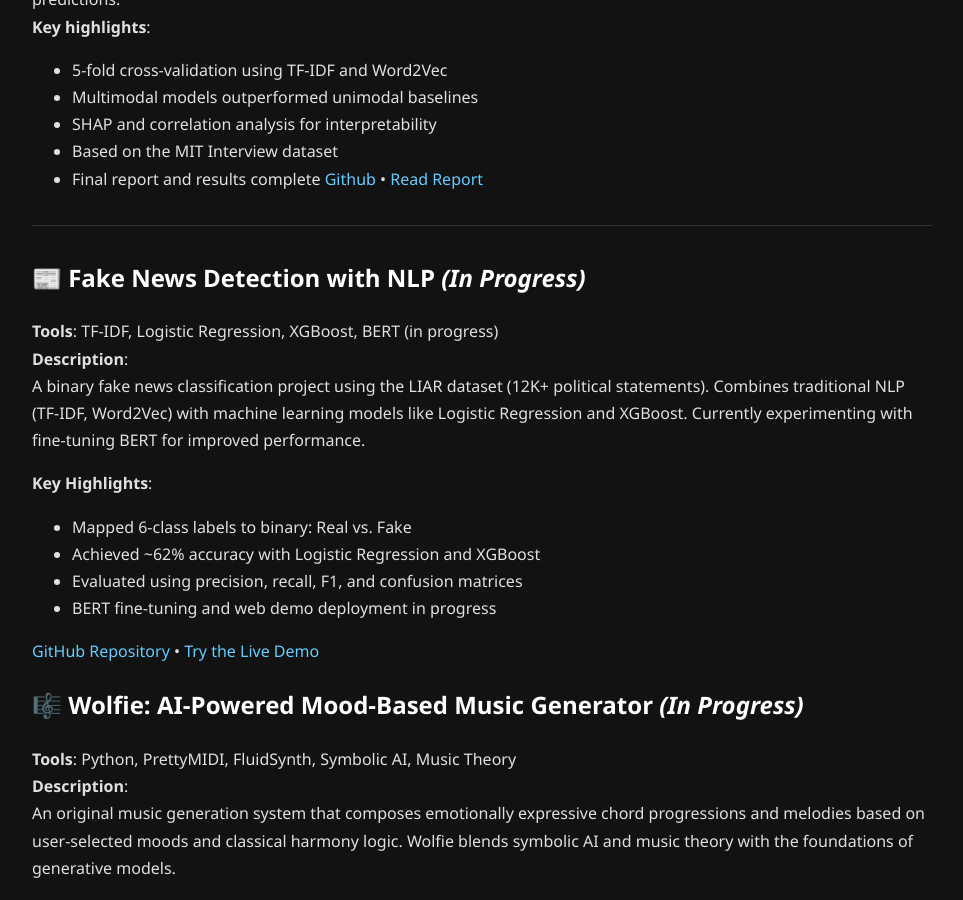
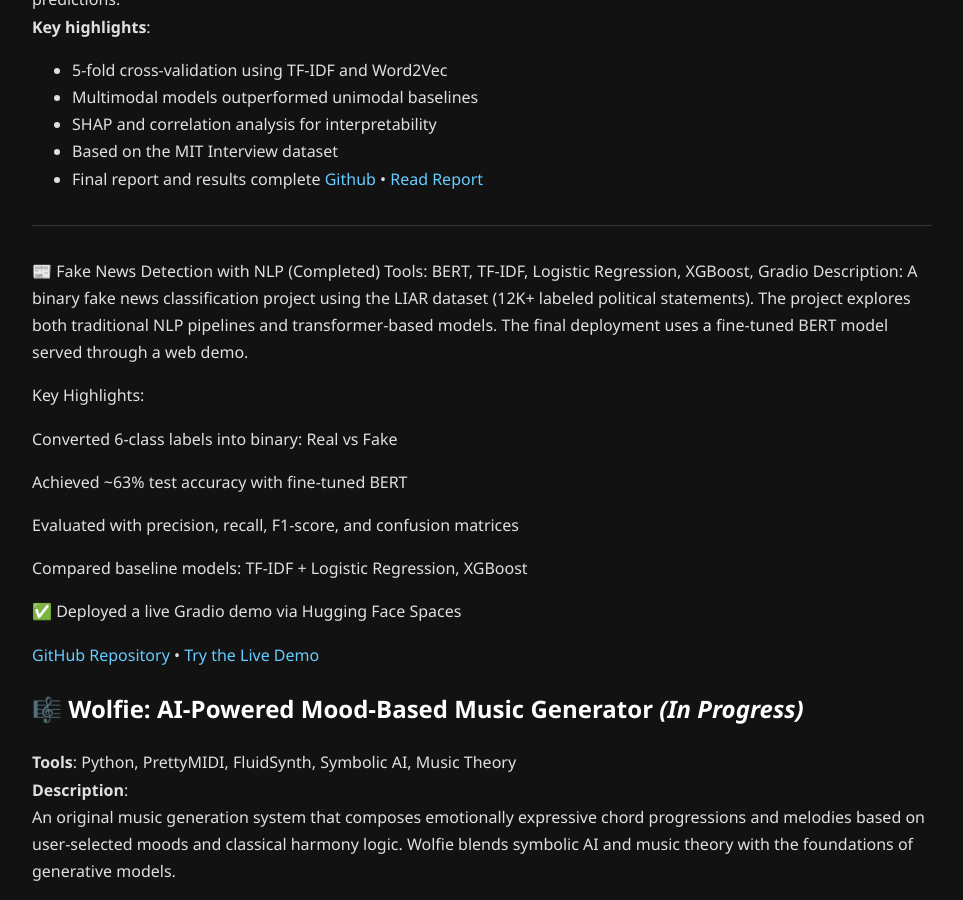
Before and after one commit to Orca71/shahriarnekouei.github.io, a Jekyll site: the page built from projects.md, in a window 1280 px wide and 900 px high, scrolled down 956 px. Shown: the whole window, without its empty margins (158-1121 px from the left). Built offline with Jekyll 4.4.1, drawn with Linux system fonts in a browser that asks for light colours.

Commit message:
Update projects.md

```diff
--- a/projects.md
+++ b/projects.md
@@ -38,18 +38,22 @@ Developed a multimodal machine learning pipeline to predict excitement and perfo
 [Github](https://github.com/Orca71/Interview-outcome-Prediction-Multimodal-ML-) • [Read Report](https://github.com/Orca71/Interview-Outcome-Prediction-Multimodal-ML-/blob/main/Report.pdf)
 
 ---
+📰 Fake News Detection with NLP (Completed)
+Tools: BERT, TF-IDF, Logistic Regression, XGBoost, Gradio
+Description:
+A binary fake news classification project using the LIAR dataset (12K+ labeled political statements). The project explores both traditional NLP pipelines and transformer-based models. The final deployment uses a fine-tuned BERT model served through a web demo.
 
-## 📰 Fake News Detection with NLP *(In Progress)*
+Key Highlights:
 
-**Tools**: TF-IDF, Logistic Regression, XGBoost, BERT (in progress)
-**Description**:
-A binary fake news classification project using the LIAR dataset (12K+ political statements). Combines traditional NLP (TF-IDF, Word2Vec) with machine learning models like Logistic Regression and XGBoost. Currently experimenting with fine-tuning BERT for improved performance.
+Converted 6-class labels into binary: Real vs Fake
 
-**Key Highlights**:
-- Mapped 6-class labels to binary: Real vs. Fake
-- Achieved ~62% accuracy with Logistic Regression and XGBoost
-- Evaluated using precision, recall, F1, and confusion matrices
-- BERT fine-tuning and web demo deployment in progress
+Achieved ~63% test accuracy with fine-tuned BERT
+
+Evaluated with precision, recall, F1-score, and confusion matrices
+
+Compared baseline models: TF-IDF + Logistic Regression, XGBoost
+
+✅ Deployed a live Gradio demo via Hugging Face Spaces
 
 [GitHub Repository](https://github.com/Orca71/fake-news-detector) •
 [Try the Live Demo](https://huggingface.co/spaces/ShahOfData/shah_fake-news-detector)
```
